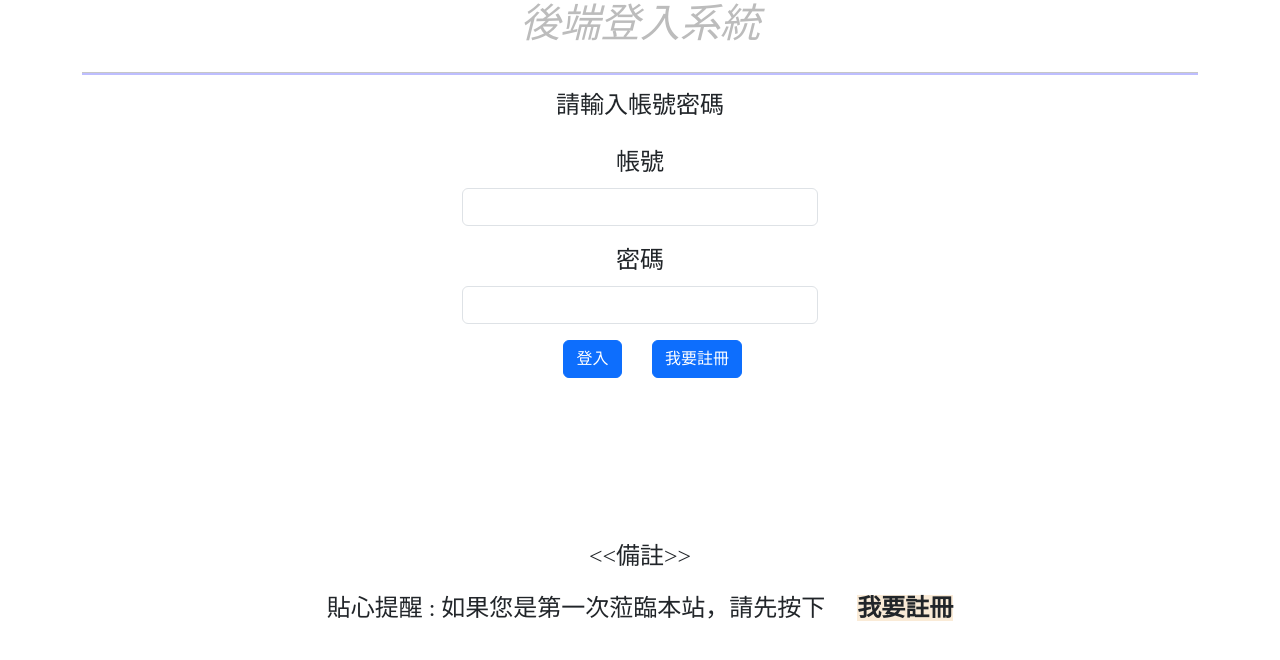
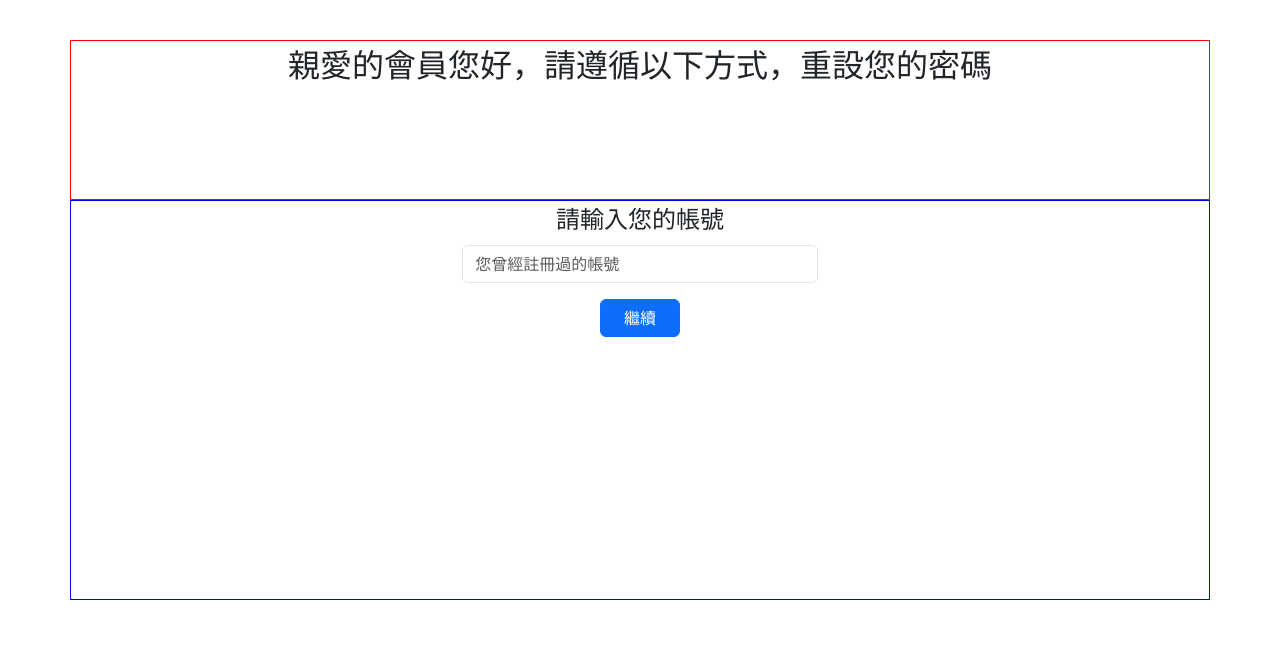
Before and after one commit to kinqston34/web_system, a Django app: page /web_app/login/forget_password/ in a window 1280 px wide. Shown: the top 660 px of the page. Run offline with Django 5.2, Linux system fonts and the light colour scheme; parts of the project's set-up code (start-up, migrations or seed data) failed here and were passed over; some libraries are stand-ins or nearby versions.

Commit message:
2024/1/19 新增修改密碼程式 (未完成)

```diff
--- /dev/null
+++ b/static/css/forget_password.css
@@ -0,0 +1,34 @@
+
+.header{
+    border: 1px solid red;
+    min-height: 20vh;
+    margin-top: 5vh;
+    text-align: center;
+    font-size: 32px;
+}
+
+.main{
+    border: 1px solid blue;
+    min-height: 50vh;
+
+    & .label_text{
+        text-align: center;
+        font-size: 24px;
+    }
+
+    & .btn_continue{
+        width: 80px;
+    }
+
+    & .alarm_text{
+        font:bold;
+        font-size: 150%;
+        color: red;
+    }
+
+    & .email{
+        color: green;
+        font-size: 150%
+
+    }
+}
--- /dev/null
+++ b/templates/forget_password.html
@@ -0,0 +1,29 @@
+<!DOCTYPE html>
+{% load django_bootstrap5 %}
+<html lang="en">
+<head>
+    <meta charset="UTF-8">
+    <meta name="viewport" content="width=device-width, initial-scale=1.0">
+    <title>忘記密碼</title>
+
+    {% bootstrap_css %}
+    {% bootstrap_javascript %}
+    {% load static %}
+    <link rel="stylesheet" type="text/css" href="{% static 'css/forget_password.css' %}">
+</head>
+<body>
+    <header class="header container">
+        <div class="row">
+            <div class="col ">
+                親愛的會員您好，請遵循以下方式，重設您的密碼
+            </div>
+        </div>
+    </header>
+
+    <main class="main container">
+
+        {% block main %}{% endblock main %}
+
+    </main>
+</body>
+</html>
--- /dev/null
+++ b/templates/forget_password2.html
@@ -0,0 +1,69 @@
+{% extends "forget_password.html" %}
+
+
+{% block main %}
+{% if user == False %}
+
+<div class="row justify-content-center">
+    <div class="col-4 label_text">
+        <form action="{% url 'forget_password' %}" method="post">
+            {% csrf_token %}
+            <label for="account" class="form-label">請輸入您的帳號</label>
+            <input type="text" class="form-control account" placeholder="您曾經註冊過的帳號" name="user"> </div>
+    </div>
+</div>
+
+<div class="row mt-3 justify-content-center">
+    <div class="col-4 text-center">
+        <button class="btn btn-primary btn_continue" type="submit"> 繼續 </button>
+    </div>
+</div>
+        </form>  <!--form end-->
+
+<div class="mt-3 row justify-content-center">
+    <div class="col text-center alarm_text">
+        <p>查無資料，請檢查是否輸入錯誤 或 您的帳號沒有註冊過</p>  <!-- 新增訊息-->
+    </div>
+</div>
+
+
+{% elif user.0 == True %}
+
+<div class="row justify-content-center">
+    <div class="col text-center">
+        <span class="email">
+            <p>親愛的 {{user.1}} 用戶</p>
+            <p>歡迎回來，</p>
+            <p>為了確認您是否為本人更改密碼，</p>
+            <p>我們已經發送郵件，</p>
+            <p>請到您的email 確認。</p>
+        </span>
+
+        <form action="{% url 'forget_email' %}" method="post">
+            {% csrf_token %}
+            <button class="btn btn-success" type="submit">再寄一次</button>
+        </form>
+    </div>
+</div>
+
+{% else %}
+
+    <div class="row justify-content-center">
+        <div class="col-4 label_text">
+            <form action="{% url 'forget_password' %}" method="post">
+                {% csrf_token %}
+                <label for="account" class="form-label">請輸入您的帳號</label>
+                <input type="text" class="form-control account" placeholder="您曾經註冊過的帳號" name="user"> </div>
+        </div>
+    </div>
+
+    <div class="row mt-3 justify-content-center">
+        <div class="col-4 text-center">
+            <button class="btn btn-primary btn_continue" type="submit"> 繼續 </button>
+        </div>
+    </div>
+            </form>  <!--form end-->
+{% endif %}
+
+
+{% endblock main %}
--- a/templates/login.html
+++ b/templates/login.html
@@ -62,6 +62,11 @@
                         </form>
                     </div>
 
+                    <div class="col-sm-1">
+                        <form action="{% url 'forget_password' %}">
+                            <button class="btn btn-primary text-nowrap" type="submit" value="忘記密碼">忘記密碼</button>
+                        </form>
+                    </div>
                 </div>
         </main>
 
--- a/web_app/urls.py
+++ b/web_app/urls.py
@@ -7,16 +7,21 @@ from web_app.views import IndexCardView
 urlpatterns = [
     # TemplateView.as_view (extra_context={'login': "illegal"})
     # url(r"^index/",views.index,name="index"),
-    url(r"^test",TemplateView.as_view(template_name="index_navbar.html"),name="test"),
+    url(r"^test",views.test,name="test"),
     url(r"^index/$",TemplateView.as_view(template_name="index.html"),name="index"),
     url(r"^index/IThome/(?P<type>\w+)?",IndexCardView.as_view(),name= "IThome"),
     url(r"^index/TechNews/(?P<type>\w+)?",IndexCardView.as_view(),name= "TechNews"),
-    url(r"^login/",views.login,name="login"),
-    url(r"^login/?",views.register_success,name="register_success"),
+    url(r"^login/$",views.login,name="login"),
+    url(r"^login/?$",views.register_success,name="register_success"),
+    url(r"^login/forget_password/",views.forget_password,name="forget_password"),
+    url(r"^login/forget_mail_vertified/(\d+)/",views.forget_email_vertified,name="forget_email_vertified"),
+    url(r"^login/forget_email/*",views.send_forget_email,name="forget_email"),
     url(r"^logout/",views.logout,name="logout"),
     url(r"^home/",views.home,name="home"),
     url(r"^home_list/",views.Homelist.as_view(),name="home_list"),
     # url(r"^register/(?P<register>)*",views.register,name="register"),
     url(r"^register/",views.register,name="register"),
     url(r"^picture/",views.pictureupdate,name="pictureupdate"),
+
+
 ]
--- a/web_app/views.py
+++ b/web_app/views.py
@@ -4,10 +4,12 @@ from web_app.models import Visitor,Picture
 from web_app.forms import LoginForm,RegiesterForm,PictureForm
 from django.urls import reverse
 from django.views.generic import TemplateView,ListView
-from django.core.mail import send_mail
+from django.core.mail import send_mail,EmailMessage
 from django.template.loader import render_to_string
 from web_app.crawls.ithome_news import IThome_News,IThome_Tech,IThome_Security
 from web_app.crawls.technews import TechNews,TechNews_Net,TechNews_Tech,TechNews_Semi
+from random import randint
+
 # Create your views here.
 
 class Homelist(ListView):
@@ -47,8 +49,7 @@ class IndexCardView(TemplateView):
         return content
 
 def test(request,type=None):
-    print("type: ",type)
-    return HttpResponse("ok")
+    return render(request,"forget_email.html")
 
 def index_card(request):
     request.get_full_path_info()
@@ -89,6 +90,55 @@ def logout(request):
         return res
     else:
         return redirect("index")
+
+def forget_password(request):
+
+    if request.method == "POST":
+        user = request.POST["user"]
+        data = db_visitor_read(user=user)
+        if data == False:
+            username = False
+        else:
+            #寄發修改密碼帳戶確認驗證信
+            username = [True,data.user]
+            send_forget_email(request,data.user)    #傳送email
+        return render(request,"forget_password2.html",{"user":username})
+    else:
+        return render(request,"forget_password2.html")
+
+def forget_email_vertified(request):
+    print(request.session['rand'])
+    print(request.session)
+    if request.session['rand'] :
+        return HttpResponse("驗證成功")
+    else:
+        return redirect("forget_password")
+
+def send_forget_email(request,user=None):
+
+    def sendemail():
+        rand = str(randint(1,10000))
+        request.session["rand"] = rand
+        email_template = render_to_string(
+            "forget_email.html",
+            {"user":user,"rand":rand},
+        )
+        email = EmailMessage(
+            '修改密碼通知信',  #email title
+            email_template,   #email content
+            "aa3741867@gmail.com", #寄件者
+            ["aa37741867@gmail.com"], #收件者
+        )
+        email.content_subtype = "html" #content 轉換成html格式
+        email.send()
+
+    if user !=None:
+        request.session["user"] = user
+        sendemail()
+    elif request.session["user"] != None:
+        user = request.session["user"]
+        sendemail()
+        return render(request,"forget_password2.html",{"user":[True,user]})
 
 def home(request):
 
@@ -168,11 +218,12 @@ def db_visitor_insert(user,password,name,email): #Visitor 新增資料
 
 def db_visitor_read(user=None):  #Visitor 讀取資料
 
-    if user == None:
+    if user != None:
         try:
             read = Visitor.objects.get(user = user)
         except:
-            return HttpResponse("您指定的帳號查無資料")
+            return False
+            # return HttpResponse("您指定的帳號查無資料")
     else:
         read = Visitor.objects.all()
     return read
--- a/web_system/settings.py
+++ b/web_system/settings.py
@@ -31,8 +31,8 @@ DEBUG = True
 
 STATICFILES_DIRS = (os.path.join(BASE_DIR,'static/'),)
 
-ALLOWED_HOSTS = ['127.0.0.1','localhost','d2a7-218-161-97-197.ngrok-free.app']
-
+ALLOWED_HOSTS = ['127.0.0.1','localhost','210c-218-161-97-197.ngrok-free.app']
+CSRF_TRUSTED_ORIGINS = ["https://*.ngrok-free.app"]
 
 # Application definition
 
```
Also changed, not shown: templates/forget_email.html (added, +29 -0 lines), db.sqlite3.
